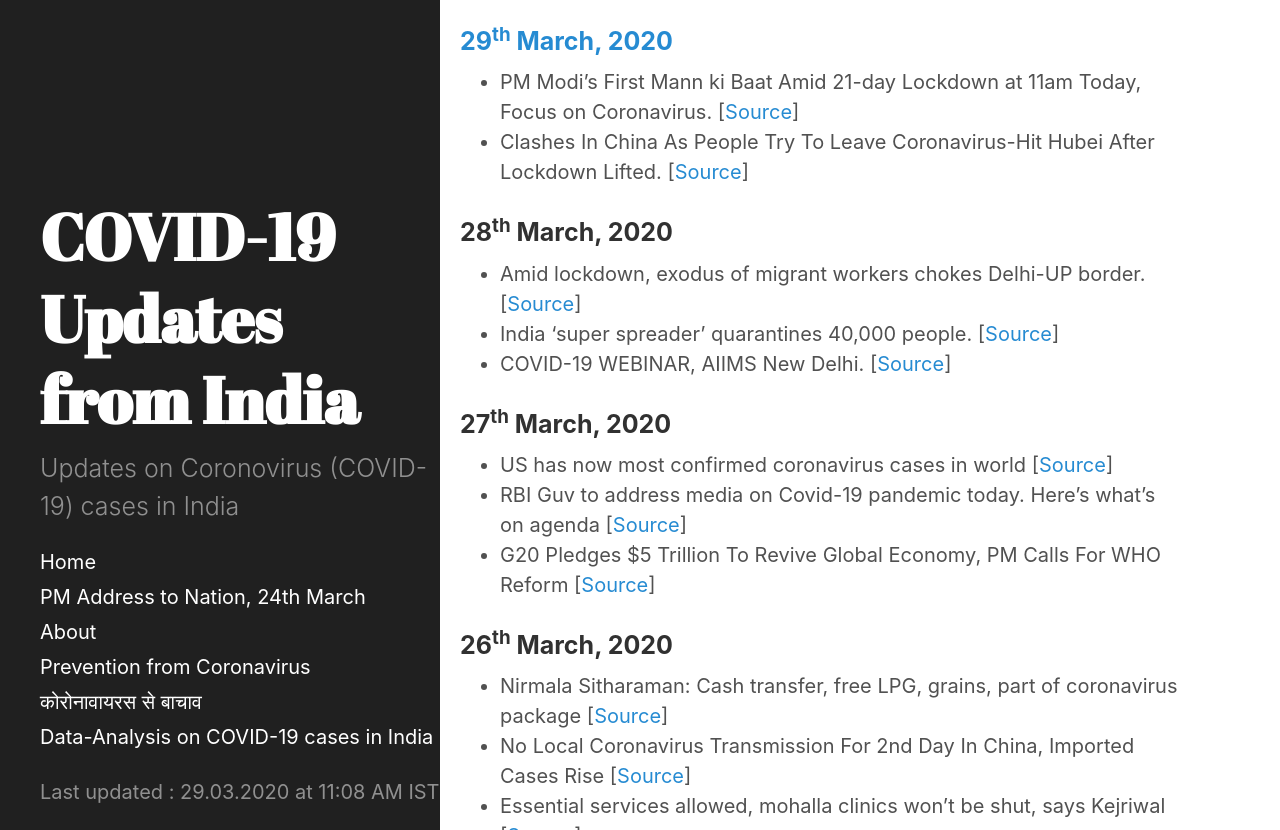
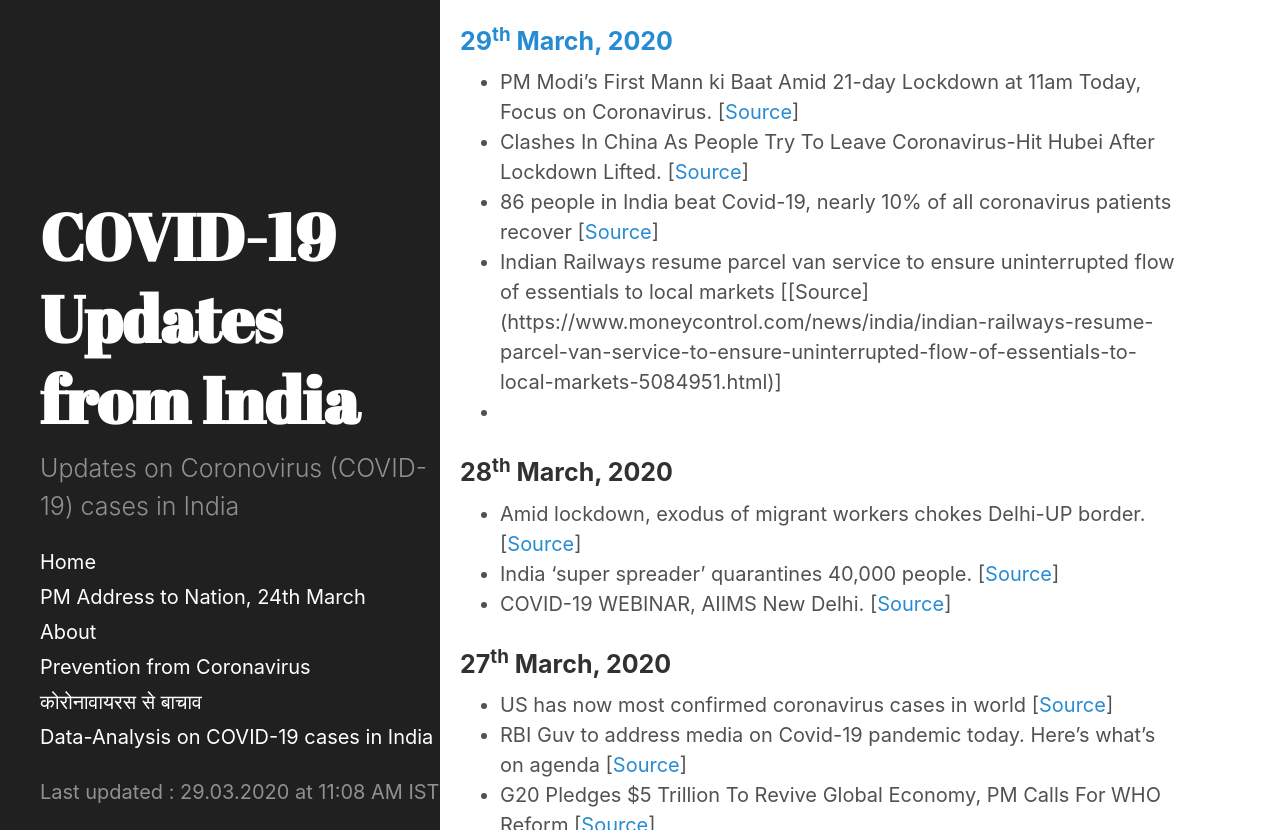
Before and after one commit to bhooraj/covid19updates-india, a Jekyll site: the page built from _posts/2020-03-29-Latest-updates.md, in a window 1280 px wide and 900 px high, scrolled down 1109 px, cut to the strip 70-900 px from the top of the window. Built offline with Jekyll 4.4.1, drawn with Linux system fonts in a browser that asks for light colours.

Commit message:
Update 2020-03-29-Latest-updates.md

```diff
--- a/_posts/2020-03-29-Latest-updates.md
+++ b/_posts/2020-03-29-Latest-updates.md
@@ -13,6 +13,10 @@ layout: post
 ### [29<sup>th</sup> March, 2020](#updates)
 - PM Modi’s First Mann ki Baat Amid 21-day Lockdown at 11am Today, Focus on Coronavirus. [[Source](https://www.news18.com/news/india/pm-modis-first-mann-ki-baat-amid-21-day-lockdown-at-11am-today-focus-on-coronavirus-2555455.html)]
 - Clashes In China As People Try To Leave Coronavirus-Hit Hubei After Lockdown Lifted. [[Source](https://www.ndtv.com/world-news/coronavirus-epidemic-clashes-erupt-in-china-as-people-try-to-leave-virus-hit-hubei-after-lockdown-li-2202379)]
+- 86 people in India beat Covid-19, nearly 10% of all coronavirus patients recover [[Source](https://www.hindustantimes.com/india-news/86-people-in-india-beat-covid-19-nearly-10-of-all-coronavirus-patients/story-WE6AnTtclfw1EEc4AQoxKL.html)]
+- Indian Railways resume parcel van service to ensure uninterrupted flow of essentials to local markets [[Source]
+(https://www.moneycontrol.com/news/india/indian-railways-resume-parcel-van-service-to-ensure-uninterrupted-flow-of-essentials-to-local-markets-5084951.html)]
+-
 
 ### 28<sup>th</sup> March, 2020
 - Amid lockdown, exodus of migrant workers chokes Delhi-UP border. [[Source](https://www.livemint.com/news/india/covid-19-exodus-of-migrant-workers-chokes-delhi-up-border-11585323563278.html)]
```
